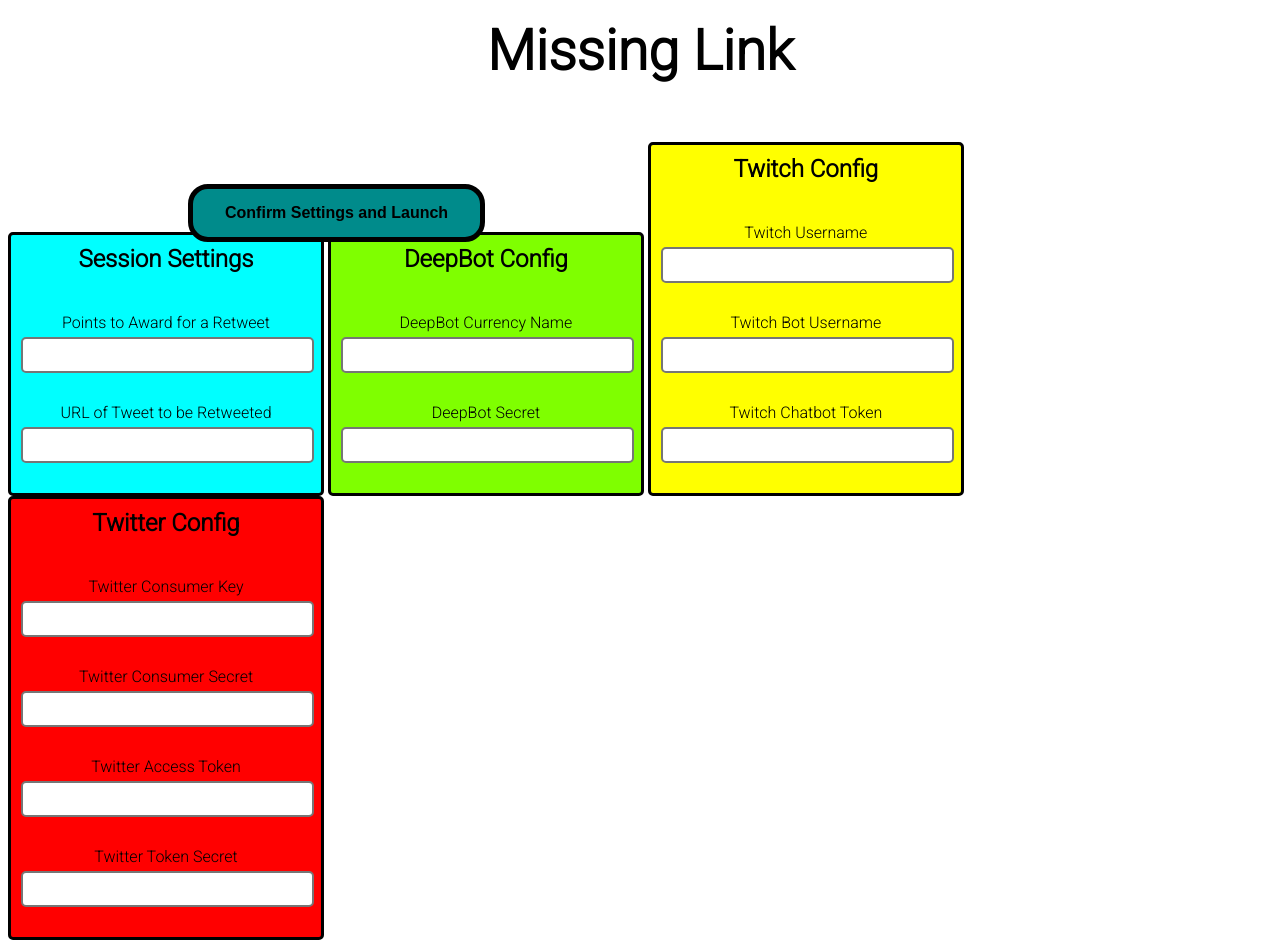
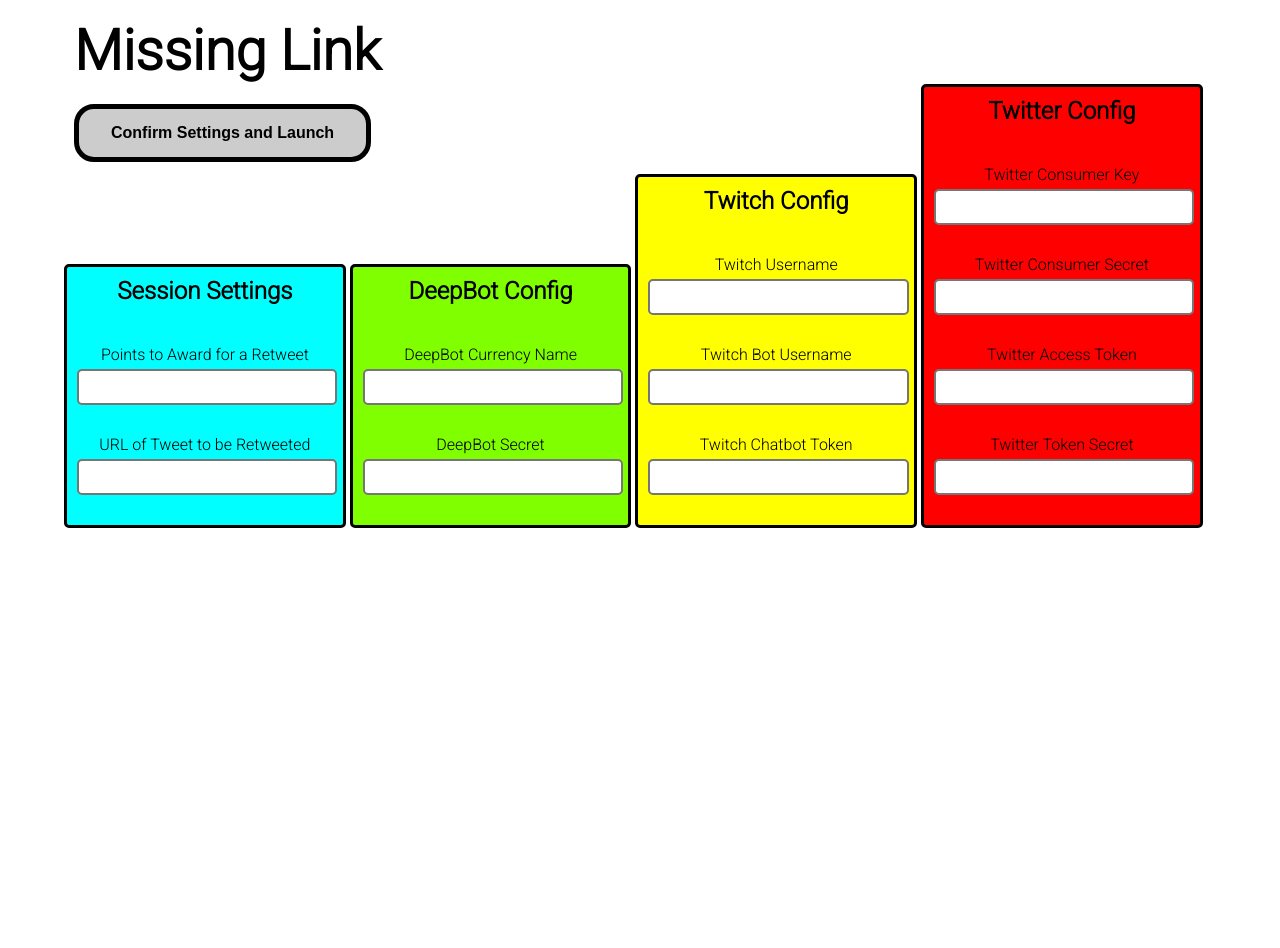
Before and after one commit to NTKrieger/Missing-Link, a website: page settings.html in a window 1280 px wide. After the commit the page ends 800 px from the top, so only its background shows below. Drawn offline with nearby package versions, Linux system fonts and the light colour scheme; no server answers.

Commit message:
design improvements

```diff
--- a/styles.css
+++ b/styles.css
@@ -1,8 +1,9 @@
 body{
     font-family: 'Roboto', sans-serif;
+    margin-left: 5%;
 }
 header{
-    text-align: center;
+    text-align: left;
     font-size: 28px;
     padding: 10px;
     padding-bottom: 0px;
@@ -36,25 +37,25 @@
     border-style: solid;
     border-radius: 5px;
     padding: 5px;
-    width: 300px;
+    width: 22%;
     display: inline-block;
 }
 .submit-button{
-    background-color: darkcyan;
+    background-color: #cccccc;
     padding: 15px 32PX;
     text-align: center;
     display: block;
     border: 5px black solid;
     border-radius: 20px;
     font-size: 16px;
-    position: relative;
-    left: 180px;
-    top: 100px;
+    position: absolute;
+    margin-top:20px;
+    margin-left: 10px;
     font-weight: bold;
 }
 .submit-button:hover{
     border: 5px darkcyan solid;
-    background-color: darkturquoise;
+    background-color: orange;
     color: white;
     font-weight: bold;
 }
```
